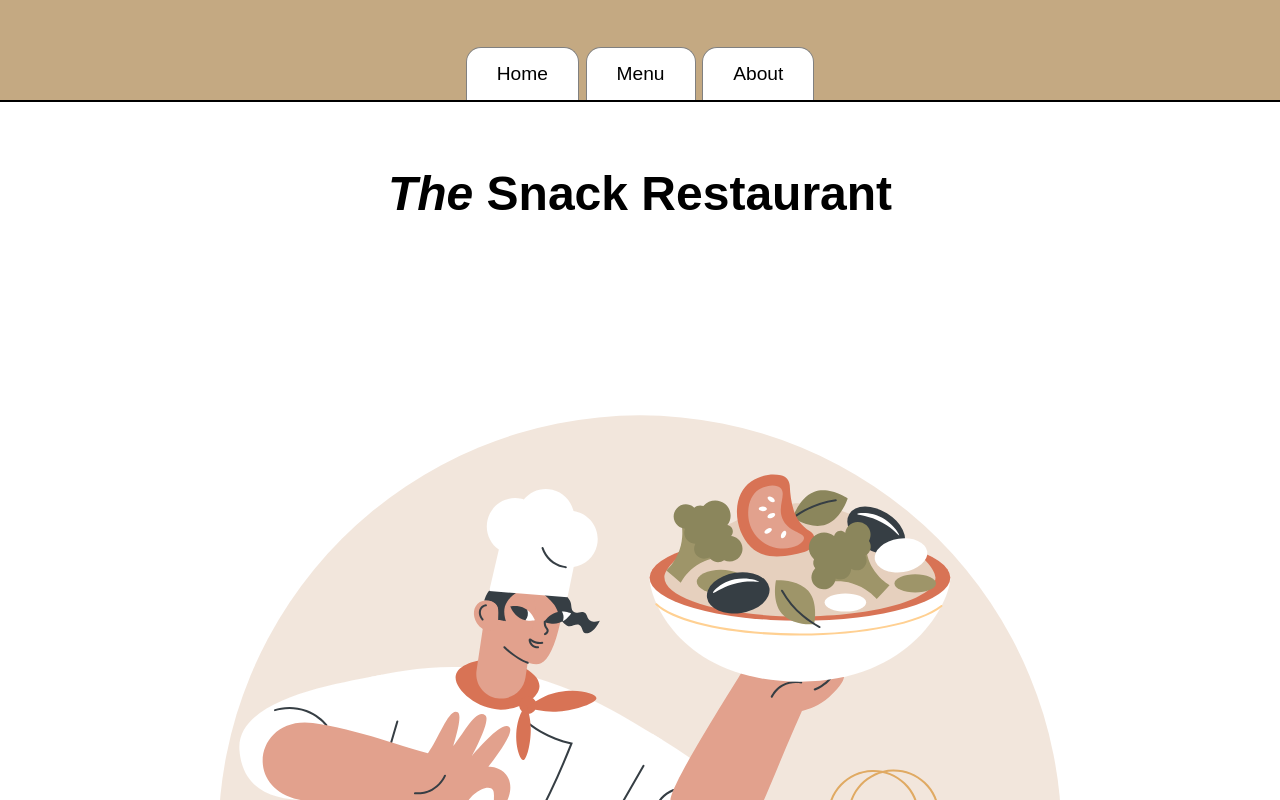
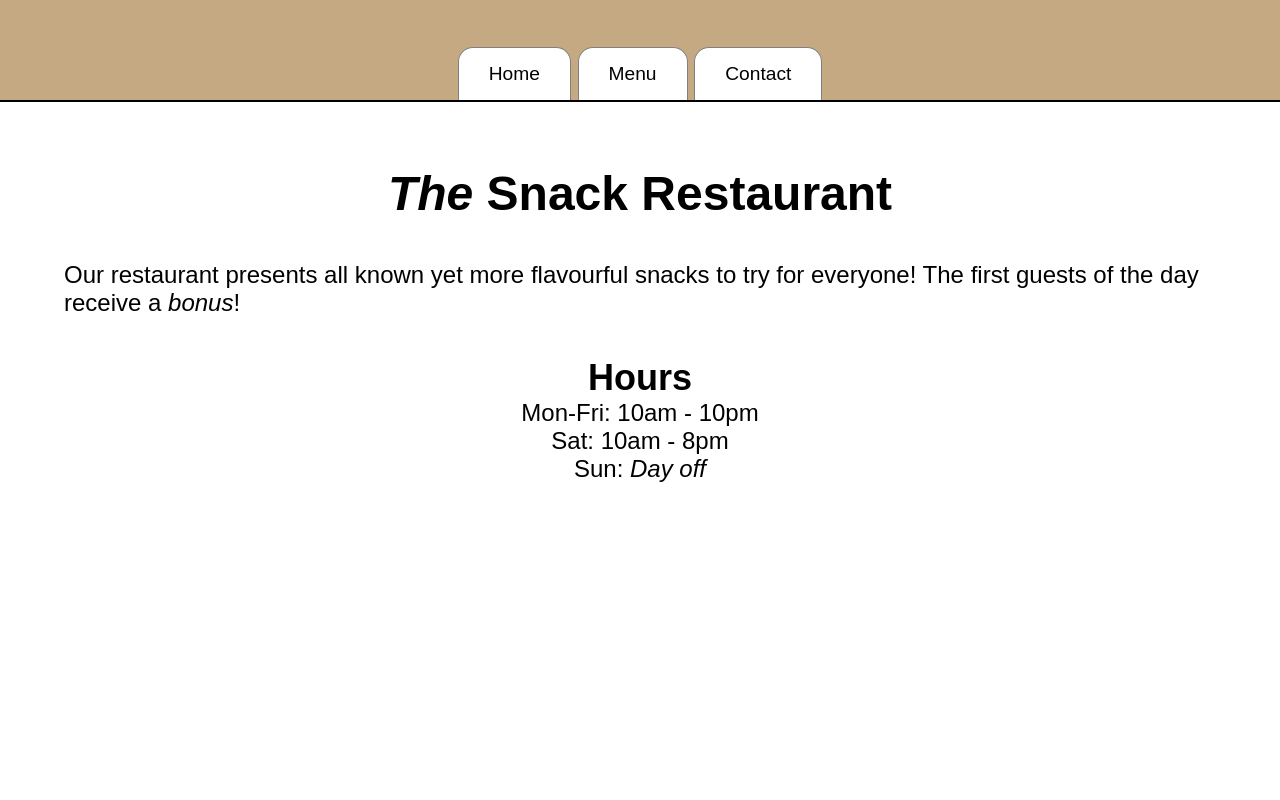
Before and after one commit to bulkassi/odin-restaurant-page, a website built with webpack: page src/template.html in a window 1280 px wide. Shown: the top 800 px of the page. Built offline with nearby package versions, Linux system fonts and the light colour scheme.

```diff
--- a/src/aboutPageController.js
+++ b/src/aboutPageController.js
@@ -1,15 +1,15 @@
-const contentContainer = doc.querySelector("#content");
+const contentContainer = document.querySelector("#content");
 
-const createContentBox = () => {
+const createContentBox = (doc) => {
   const box = doc.createElement("div");
   box.classList.add("content-box");
 
   return box;
 };
 
-const createContent = () => {
-  const createRestaurantNameBox = () => {
-    const restaurantNameBox = createContentBox();
+const createContent = (doc) => {
+  const createRestaurantNameBox = (doc) => {
+    const restaurantNameBox = createContentBox(doc);
 
     const restaurantName = doc.createElement("h1");
     const emphasized = doc.createElement("em");
@@ -21,8 +21,8 @@
     return restaurantNameBox;
   };
 
-  const createDescriptionBox = () => {
-    const descriptionBox = createContentBox();
+  const createDescriptionBox = (doc) => {
+    const descriptionBox = createContentBox(doc);
     const description = doc.createElement("p");
     const descEm = doc.createElement("em");
     descEm.append("bonus");
@@ -37,8 +37,8 @@
     return descriptionBox;
   };
 
-  const createScheduleBox = () => {
-    const scheduleBox = createContentBox();
+  const createScheduleBox = (doc) => {
+    const scheduleBox = createContentBox(doc);
     scheduleBox.classList.add("flex-column");
 
     const scheduleHeader = doc.createElement("h2");
@@ -63,14 +63,14 @@
     return scheduleBox;
   };
 
-  contentContainer.appendChild(createRestaurantNameBox());
-  contentContainer.appendChild(createDescriptionBox());
-  contentContainer.appendChild(createScheduleBox());
+  contentContainer.appendChild(createRestaurantNameBox(doc));
+  contentContainer.appendChild(createDescriptionBox(doc));
+  contentContainer.appendChild(createScheduleBox(doc));
 };
 
-const renderAboutPage = () => {
+const renderAboutPage = (doc) => {
   contentContainer.replaceChildren();
-  createContent();
+  createContent(document);
 };
 
 export { renderAboutPage };
--- a/src/index.js
+++ b/src/index.js
@@ -2,5 +2,7 @@
 import { renderAboutPage } from "./aboutPageController.js";
 
 const ScreenController = (function (doc) {
-  renderAboutPage();
+  const homeBtn = doc.querySelector(".tabs .btn-home");
+  doc.querySelector("#content").replaceChildren();
+  homeBtn.addEventListener("click", renderAboutPage(doc));
 })(document);
--- a/src/template.html
+++ b/src/template.html
@@ -8,9 +8,9 @@
   <body>
     <header>
       <nav class="tabs">
-        <button>Home</button>
-        <button>Menu</button>
-        <button>About</button>
+        <button class="btn-home">Home</button>
+        <button class="btn-menu">Menu</button>
+        <button class="btn-contact">Contact</button>
       </nav>
     </header>
     <div id="content">
```
